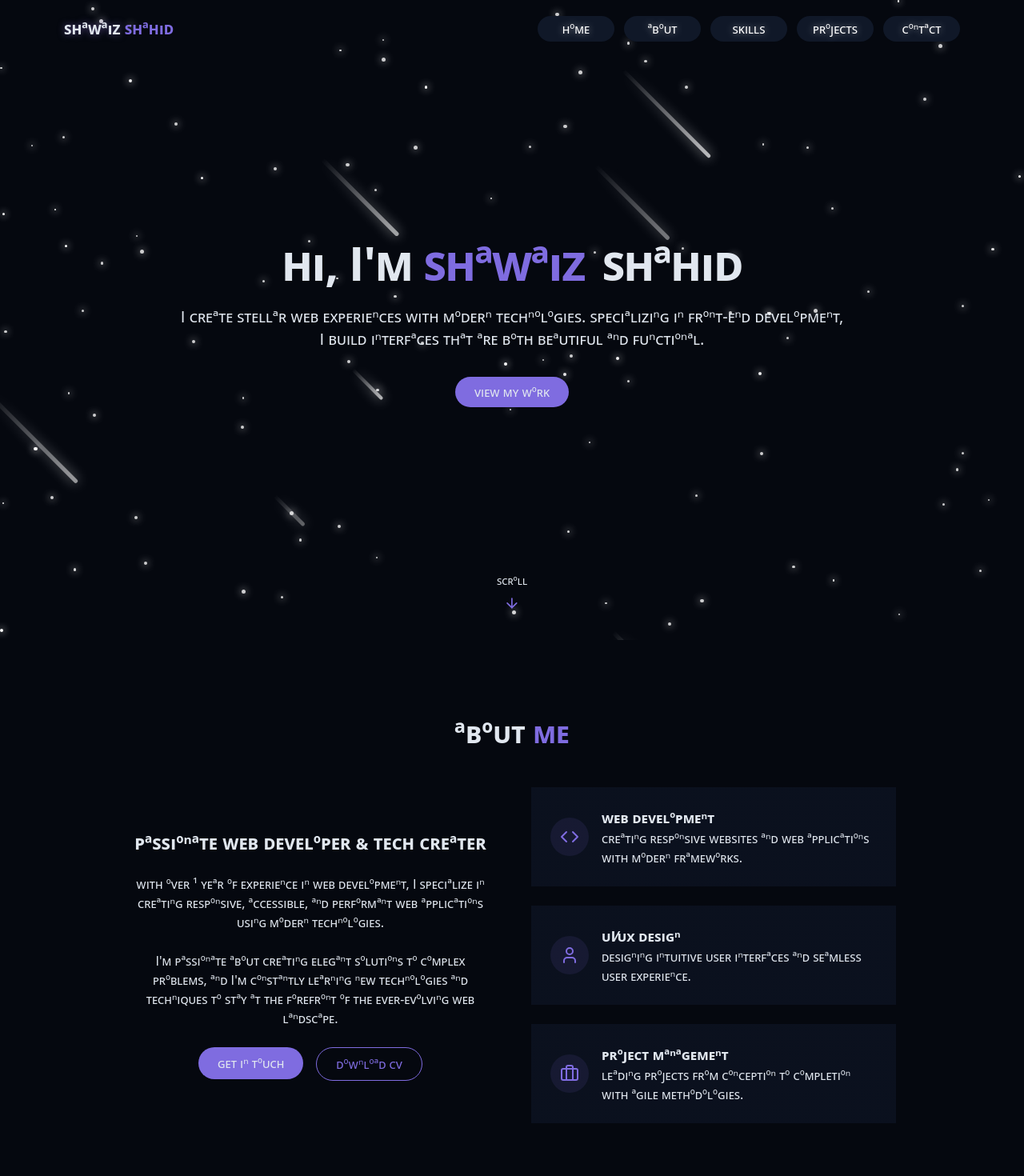
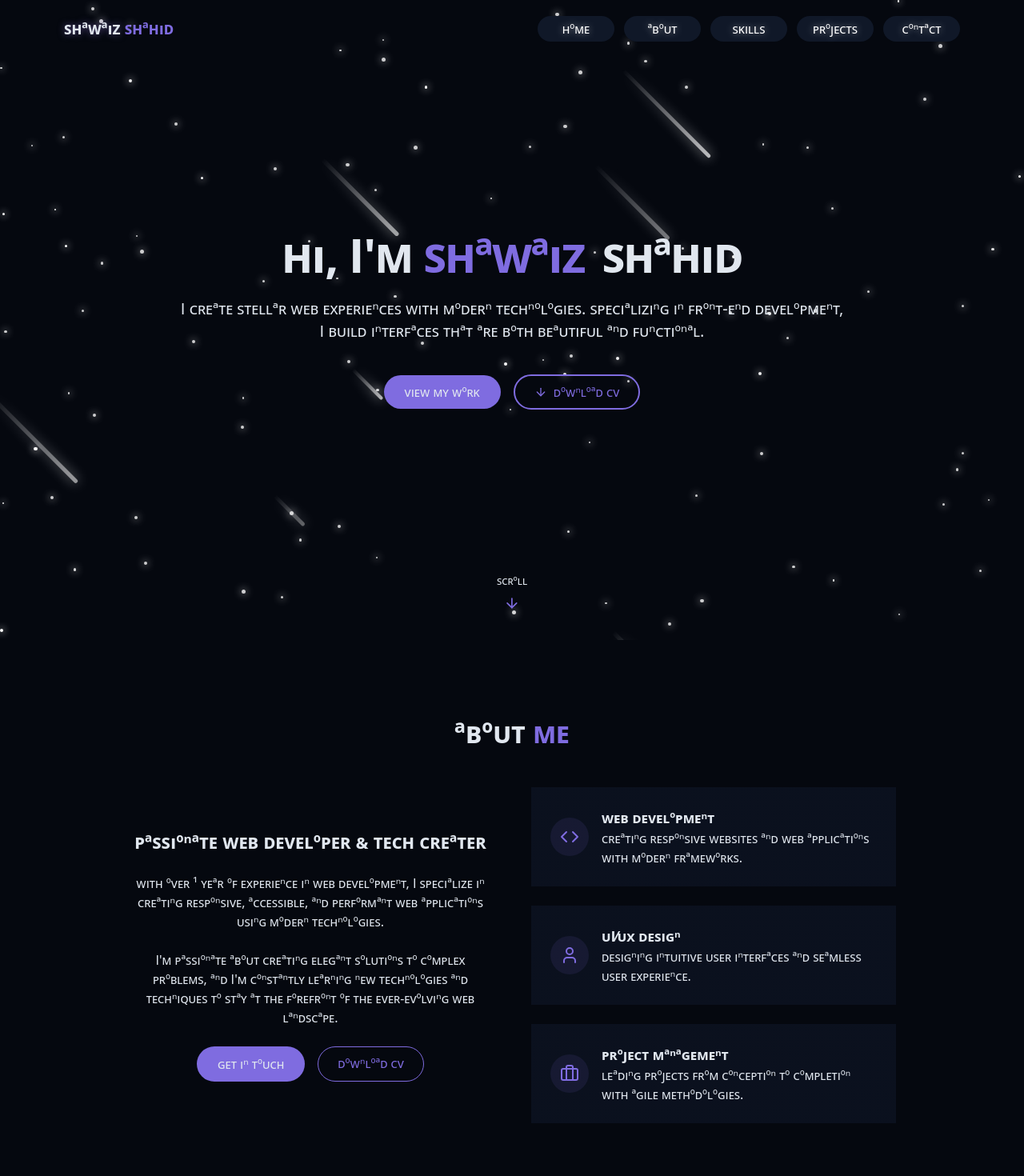
Before and after one commit to MadG0blin359/FullStackForge, a React (Vite) app in the folder Portfolio/: page / in a window 1280 px wide. Shown: the top 1470 px of the page at 80% size. Built offline with nearby package versions, Linux system fonts and the light colour scheme.

Commit message:
feat/ Hero Section Update

```diff
--- a/Portfolio/src/index.css
+++ b/Portfolio/src/index.css
@@ -167,7 +167,7 @@
 }
 
 @utility cosmic-button {
-  @apply px-6 py-2 rounded-full bg-primary text-primary-foreground font-medium transition-all duration-300 hover:shadow-[0_0_10px_rgba(139,92,246,0.5)] hover:scale-105 active:scale-95 cursor-pointer;
+  @apply px-6 py-2 rounded-full bg-primary text-primary-foreground font-medium border-2 border-transparent transition-all duration-300 hover:shadow-[0_0_10px_rgba(139,92,246,0.5)] hover:scale-105 active:scale-95 cursor-pointer;
 }
 
 @utility star {
--- a/Portfolio/src/pages/Home.jsx
+++ b/Portfolio/src/pages/Home.jsx
@@ -27,10 +27,18 @@ const Home = () => {
             both beautiful and functional.
           </p>
 
-          <div className="pt-4 opacity-0 animate-fade-in-delay-4 active:scale-95">
+          <div className="pt-4 opacity-0 animate-fade-in-delay-4 flex flex-wrap gap-4 justify-center items-center">
             <Link to="projects" smooth={true} duration={500}>
-              <span className="cosmic-button">View My Work</span>
+              <span className="cosmic-button active:scale-95">View My Work</span>
             </Link>
+            <a
+              href="/Shawaiz_Shahid_CV.pdf"
+              download
+              className="px-6 py-2 rounded-full border-2 border-primary text-primary font-medium transition-all duration-300 hover:bg-primary hover:text-white hover:shadow-[0_0_10px_rgba(139,92,246,0.5)] hover:scale-105 active:scale-95 cursor-pointer flex items-center gap-2"
+            >
+              <ArrowDown size={16} />
+              Download CV
+            </a>
           </div>
         </div>
       </div>
```
